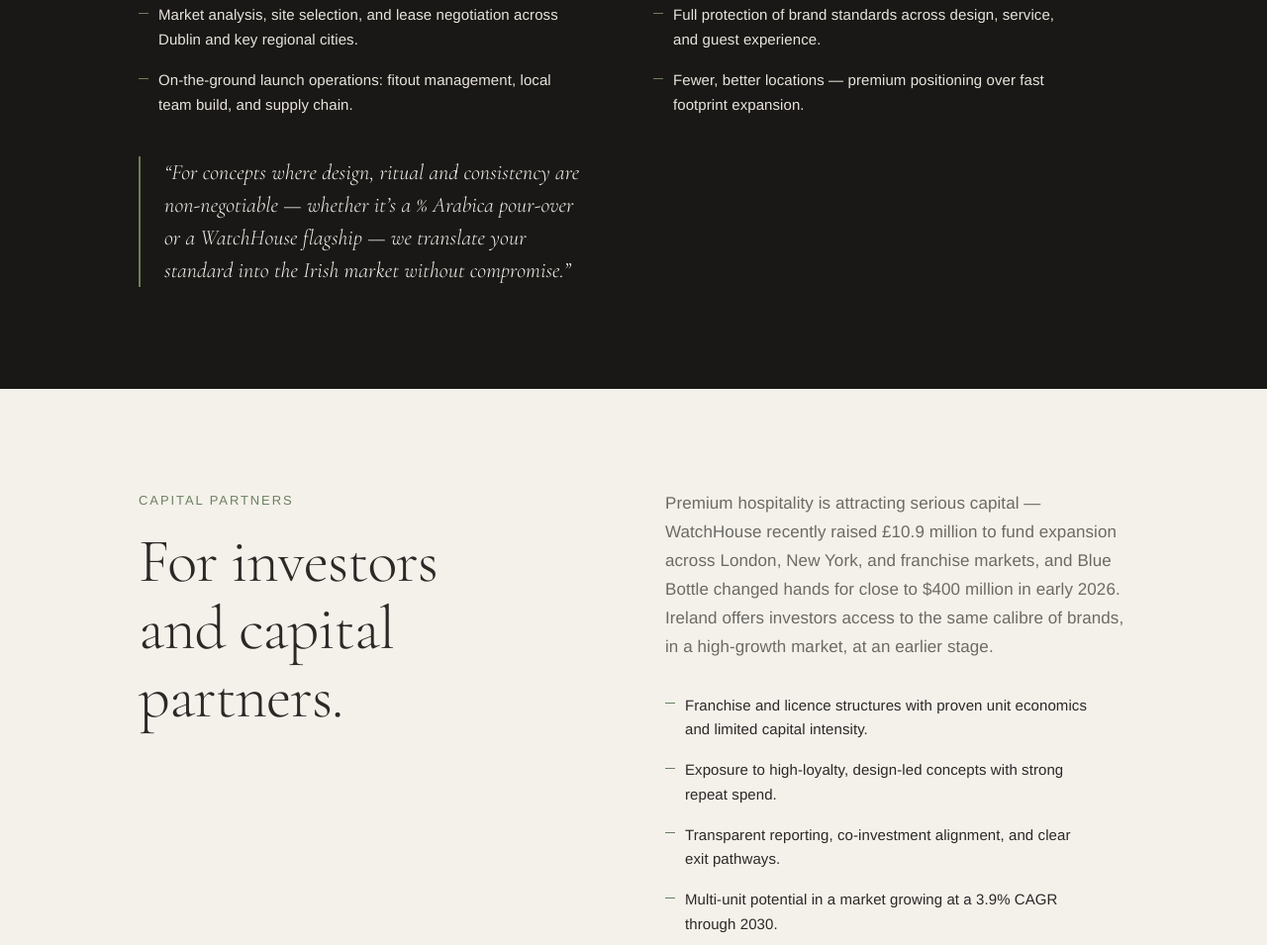
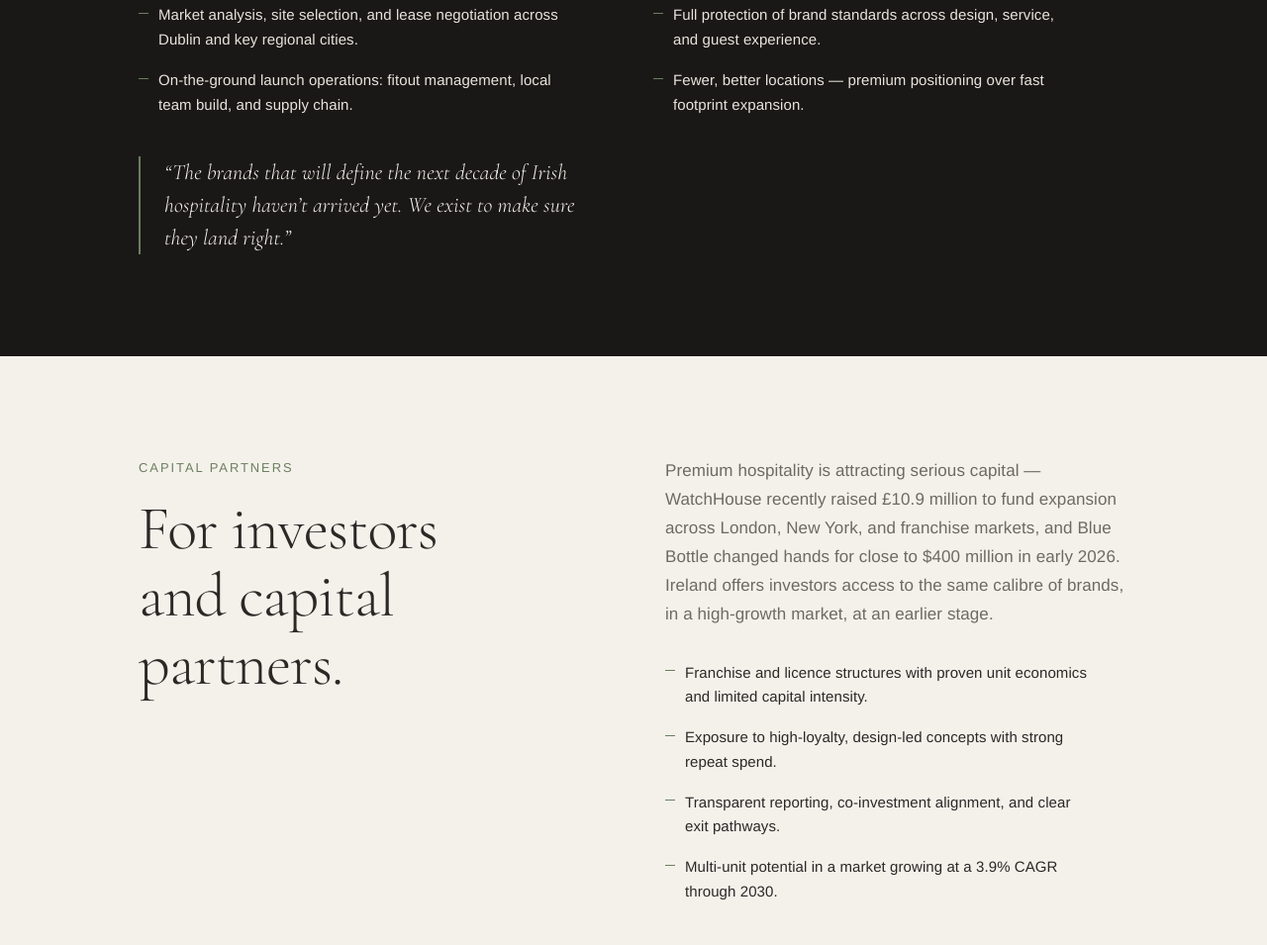
Before and after one commit to michaelpscott8-blip/corner-house-ventures, a plain HTML site: page index.html in a window 1280 px wide. Shown: the part 3072-4027 px from the top of the page at 99% size. Drawn offline with nearby package versions, Linux system fonts and the light colour scheme; a web font is replaced by a local one.

Commit message:
Replace brand-specific quote with aspirational line

```diff
--- a/index.html
+++ b/index.html
@@ -177,7 +177,7 @@
           </ul>
         </div>
         <blockquote class="pullquote">
-          &ldquo;For concepts where design, ritual and consistency are non-negotiable &mdash; whether it&rsquo;s a %&nbsp;Arabica pour-over or a WatchHouse flagship &mdash; we translate your standard into the Irish market without compromise.&rdquo;
+          &ldquo;The brands that will define the next decade of Irish hospitality haven&rsquo;t arrived yet. We exist to make sure they land right.&rdquo;
         </blockquote>
       </div>
     </section>
```
